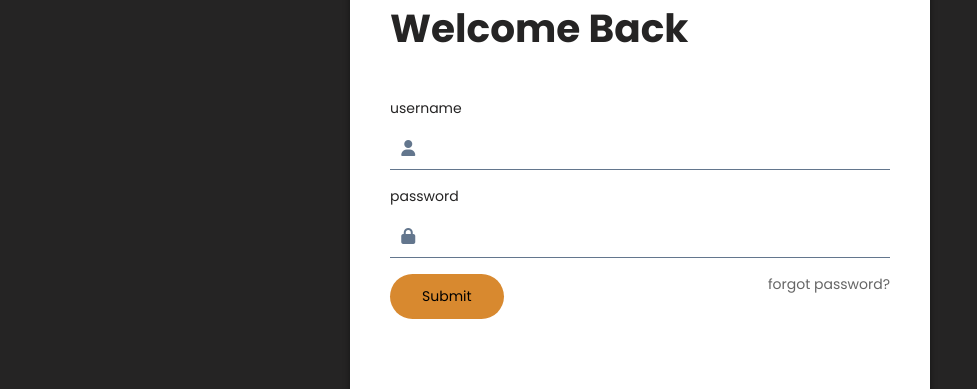
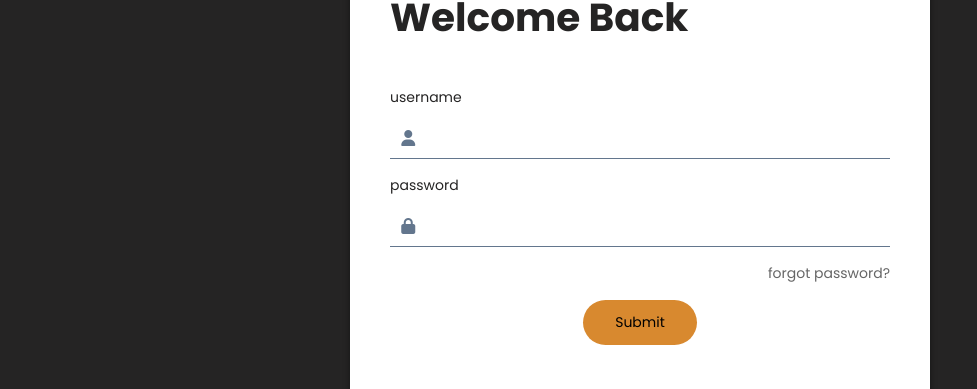
Before and after one commit to esteakshapin/fluidify-front-end, a React (Create React App) app: page / in a window 1280 px wide. Shown: the part 171-560 px from the top of the page, without its empty margins (0-977 px from the left). Built offline with nearby package versions, Linux system fonts and the light colour scheme.

Commit message:
finished login design

```diff
--- a/src/components/SignIn/SignIn.css
+++ b/src/components/SignIn/SignIn.css
@@ -37,11 +37,16 @@
 }
 
 .inputGroup > * {
-  padding-bottom: 1rem;
+  margin-bottom: 1rem;
+}
+
+.forgotTextWrapper {
+  display: flex;
+  align-items: center;
+  justify-content: end;
 }
 
 #forgotText {
-  float: right;
   font-family: "Poppins";
   font-style: normal;
   font-weight: 400;
@@ -57,4 +62,6 @@
 
 .signInContainer .buttonWrapper {
   display: flex;
+  align-items: center;
+  justify-content: center;
 }
--- a/src/components/SignIn/SignIn.jsx
+++ b/src/components/SignIn/SignIn.jsx
@@ -24,6 +24,7 @@ function SignIn() {
               title="password"
               icon="fa-lock"
             ></InputWithLeadingIcon>
+            <div className="forgotTextWrapper">
               <a
                 href="https://analytics.fluidefi.com/password_reset/"
                 target="_blank"
@@ -33,6 +34,8 @@ function SignIn() {
                 {" "}
                 forgot password?{" "}
               </a>
+            </div>
+
             <div className="buttonWrapper">
               <DefaultButton></DefaultButton>
             </div>
```
Lines whose indentation alone changed are shown as unchanged.
